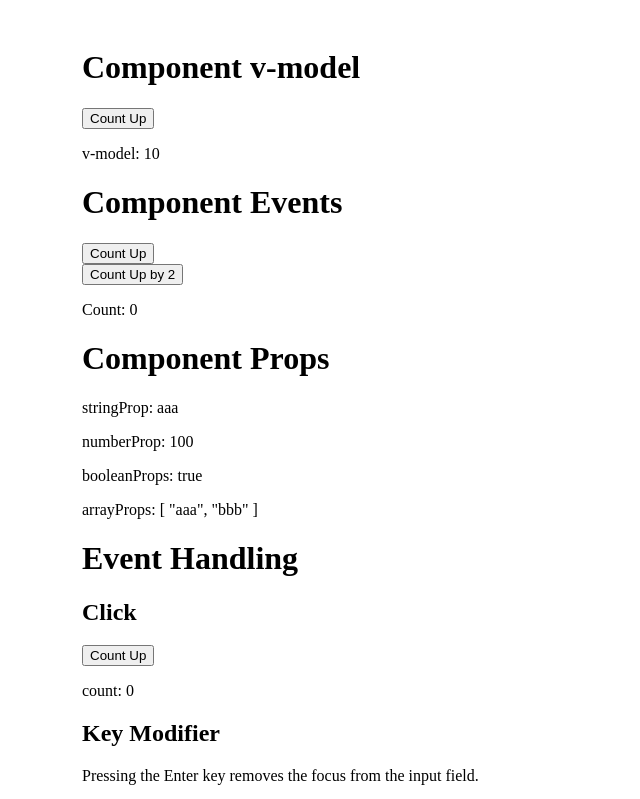
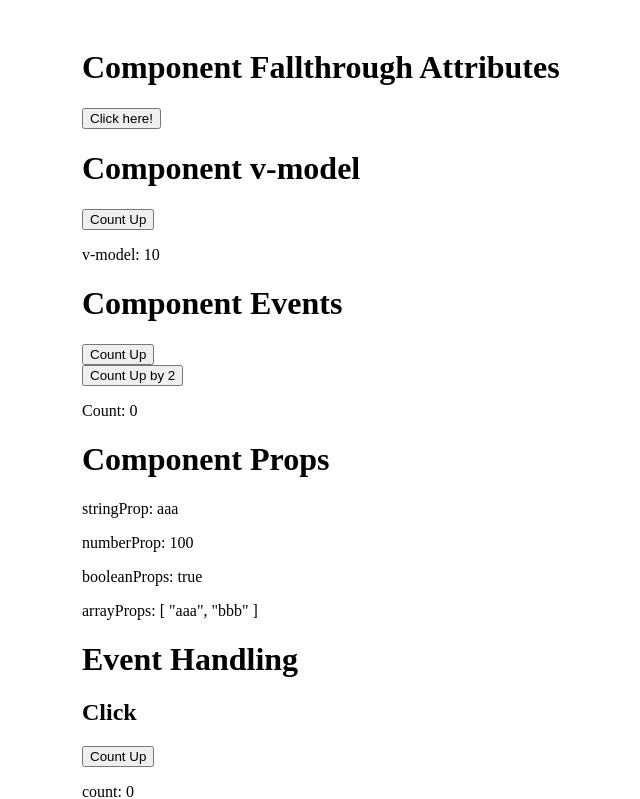
Before and after one commit to ksk1kd/vue-playground, a Vue app: page / in a window 1280 px wide. Shown: the top 799 px of the page, without its empty margins (158-798 px from the left). Built offline with nearby package versions, Linux system fonts and the light colour scheme.

Commit message:
add ComponentFallthroughAttributes component

```diff
--- a/src/App.vue
+++ b/src/App.vue
@@ -1,5 +1,6 @@
 <script setup lang="ts">
 import ComponentEvents from './components/ComponentEvents.vue'
+import ComponentFallthroughAttributes from './components/ComponentFallthroughAttributes.vue'
 import ComponentProps from './components/ComponentProps.vue'
 import ComponentVModel from './components/ComponentVModel.vue'
 import ComputedProperties from './components/ComputedProperties.vue'
@@ -10,6 +11,7 @@ import Watchers from './components/Watchers.vue'
 
 <template>
   <div class="container">
+    <ComponentFallthroughAttributes />
     <ComponentVModel />
     <ComponentEvents />
     <ComponentProps />
--- /dev/null
+++ b/src/components/ComponentFallthroughAttributes.vue
@@ -0,0 +1,11 @@
+<script setup lang="ts">
+import ComponentFallthroughAttributesChild from './ComponentFallthroughAttributesChild.vue'
+</script>
+
+<template>
+  <h1>Component Fallthrough Attributes</h1>
+
+  <section>
+    <ComponentFallthroughAttributesChild class="pass-class-from-parent" @click="() => console.log('Click here')"/>
+  </section>
+</template>
--- /dev/null
+++ b/src/components/ComponentFallthroughAttributesChild.vue
@@ -0,0 +1,11 @@
+<script setup lang="ts">
+defineOptions({
+  inheritAttrs: false,
+})
+</script>
+
+<template>
+  <div class="child-wrapper">
+    <button class="child" v-bind="$attrs">Click here!</button>
+  </div>
+</template>
```
